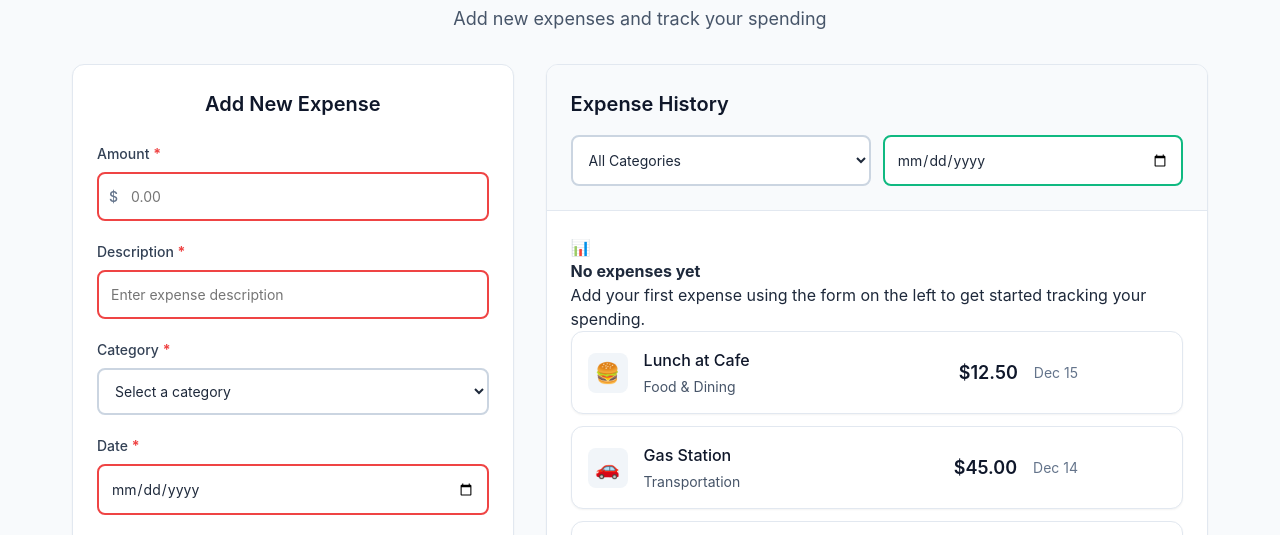
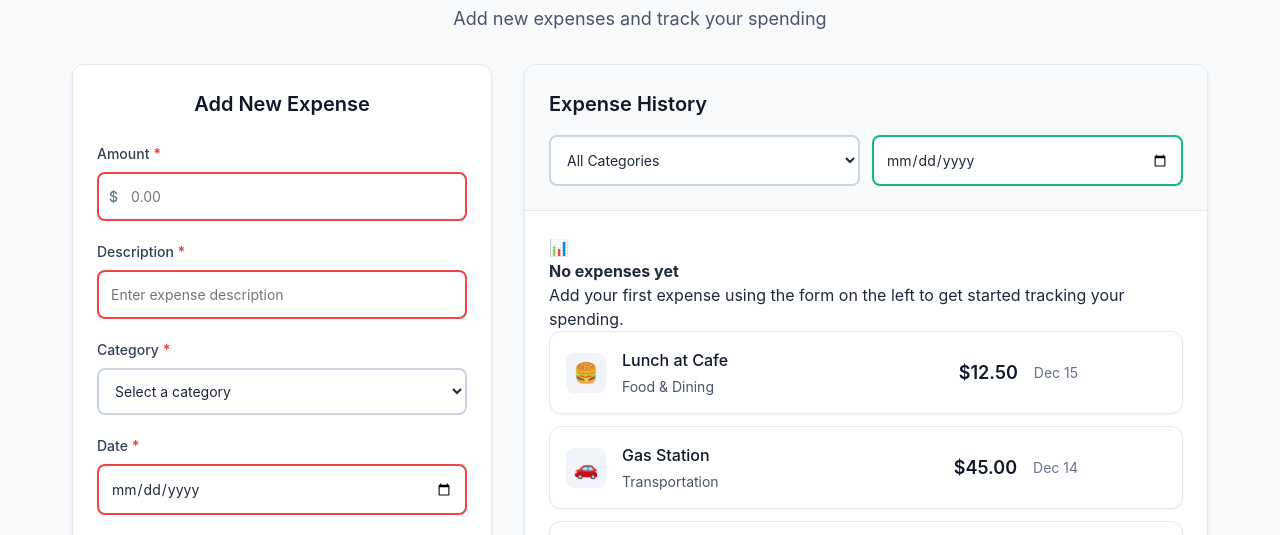
Before and after one commit to GunuCodes/Expense-Tracker-Tom-Web, a plain HTML site: page index.html in a window 1280 px wide. Shown: the part 191-726 px from the top of the page. Drawn offline with nearby package versions, Linux system fonts and the light colour scheme.

Commit message:
Updated CSS for improved grid structure and responsiveness in the expenses section. Added custom scrollbar styles for better usability on larger screens.

```diff
--- a/css/style.css
+++ b/css/style.css
@@ -271,6 +271,15 @@ ol {
   display: grid;
   grid-template-columns: 1fr;
   gap: var(--spacing-8);
+  align-items: start;
+}
+
+@media (min-width: 768px) {
+  .expenses__content {
+    grid-template-columns: 400px 1fr;
+    gap: var(--spacing-8);
+    align-items: start;
+  }
 }
 
 /* ========================================
@@ -280,8 +289,38 @@ ol {
   background-color: var(--color-white);
   border-radius: var(--border-radius-lg);
   padding: var(--spacing-6);
-  box-shadow: var(--shadow-sm);
+  box-shadow: var(--shadow-md);
   border: 1px solid var(--color-gray-200);
+  position: relative;
+  height: fit-content;
+}
+
+@media (min-width: 768px) {
+  .expense-form {
+    position: sticky;
+    top: calc(var(--spacing-8) + 80px); /* Account for header height + top padding */
+    max-height: calc(100vh - 140px);
+    overflow-y: auto;
+  }
+
+  /* Custom scrollbar for form */
+  .expense-form::-webkit-scrollbar {
+    width: 6px;
+  }
+
+  .expense-form::-webkit-scrollbar-track {
+    background: var(--color-gray-100);
+    border-radius: var(--border-radius);
+  }
+
+  .expense-form::-webkit-scrollbar-thumb {
+    background: var(--color-gray-300);
+    border-radius: var(--border-radius);
+  }
+
+  .expense-form::-webkit-scrollbar-thumb:hover {
+    background: var(--color-gray-400);
+  }
 }
 
 .expense-form__header {
@@ -389,15 +428,26 @@ ol {
 .expense-list {
   background-color: var(--color-white);
   border-radius: var(--border-radius-lg);
-  box-shadow: var(--shadow-sm);
+  box-shadow: var(--shadow-md);
   border: 1px solid var(--color-gray-200);
   overflow: hidden;
+  display: flex;
+  flex-direction: column;
+  height: fit-content;
+  min-height: 500px;
+}
+
+@media (min-width: 768px) {
+  .expense-list {
+    max-height: calc(100vh - 140px);
+  }
 }
 
 .expense-list__header {
   padding: var(--spacing-6);
   border-bottom: 1px solid var(--color-gray-200);
   background-color: var(--color-gray-50);
+  flex-shrink: 0;
 }
 
 .expense-list__title {
@@ -415,7 +465,30 @@ ol {
 
 .expense-list__content {
   padding: var(--spacing-6);
-  min-height: 400px;
+  overflow-y: auto;
+  flex: 1;
+  min-height: 0;
+}
+
+@media (min-width: 768px) {
+  /* Custom scrollbar for expense list */
+  .expense-list__content::-webkit-scrollbar {
+    width: 8px;
+  }
+
+  .expense-list__content::-webkit-scrollbar-track {
+    background: var(--color-gray-100);
+    border-radius: var(--border-radius);
+  }
+
+  .expense-list__content::-webkit-scrollbar-thumb {
+    background: var(--color-gray-300);
+    border-radius: var(--border-radius);
+  }
+
+  .expense-list__content::-webkit-scrollbar-thumb:hover {
+    background: var(--color-gray-400);
+  }
 }
 
 .expense-list__items {
@@ -1063,11 +1136,6 @@ ol {
     padding: 0 var(--spacing-6);
   }
 
-  .expenses__content {
-    grid-template-columns: 1fr 1fr;
-    gap: var(--spacing-6);
-  }
-
   .expense-list__filters {
     flex-wrap: nowrap;
   }
@@ -1102,11 +1170,6 @@ ol {
     max-width: 480px;
   }
 
-  .expenses__content {
-    grid-template-columns: 1fr 1fr;
-    gap: var(--spacing-8);
-  }
-
   .reports__charts {
     grid-template-columns: 1fr 1fr;
   }
@@ -1118,7 +1181,7 @@ ol {
   }
 
   .expenses__content {
-    grid-template-columns: 1fr 1.5fr;
+    grid-template-columns: 420px 1fr;
     gap: var(--spacing-8);
   }
 }
@@ -1155,8 +1218,20 @@ ol {
     gap: var(--spacing-2);
   }
 
+  .expenses__content {
+    grid-template-columns: 1fr;
+    gap: var(--spacing-6);
+  }
+
   .expense-form {
     padding: var(--spacing-4);
+    position: relative;
+    max-height: none;
+  }
+
+  .expense-list {
+    max-height: none;
+    min-height: 400px;
   }
 
   .expense-list__header {
@@ -1165,6 +1240,7 @@ ol {
 
   .expense-list__content {
     padding: var(--spacing-4);
+    max-height: 60vh;
   }
 
   .expense-item {
```
